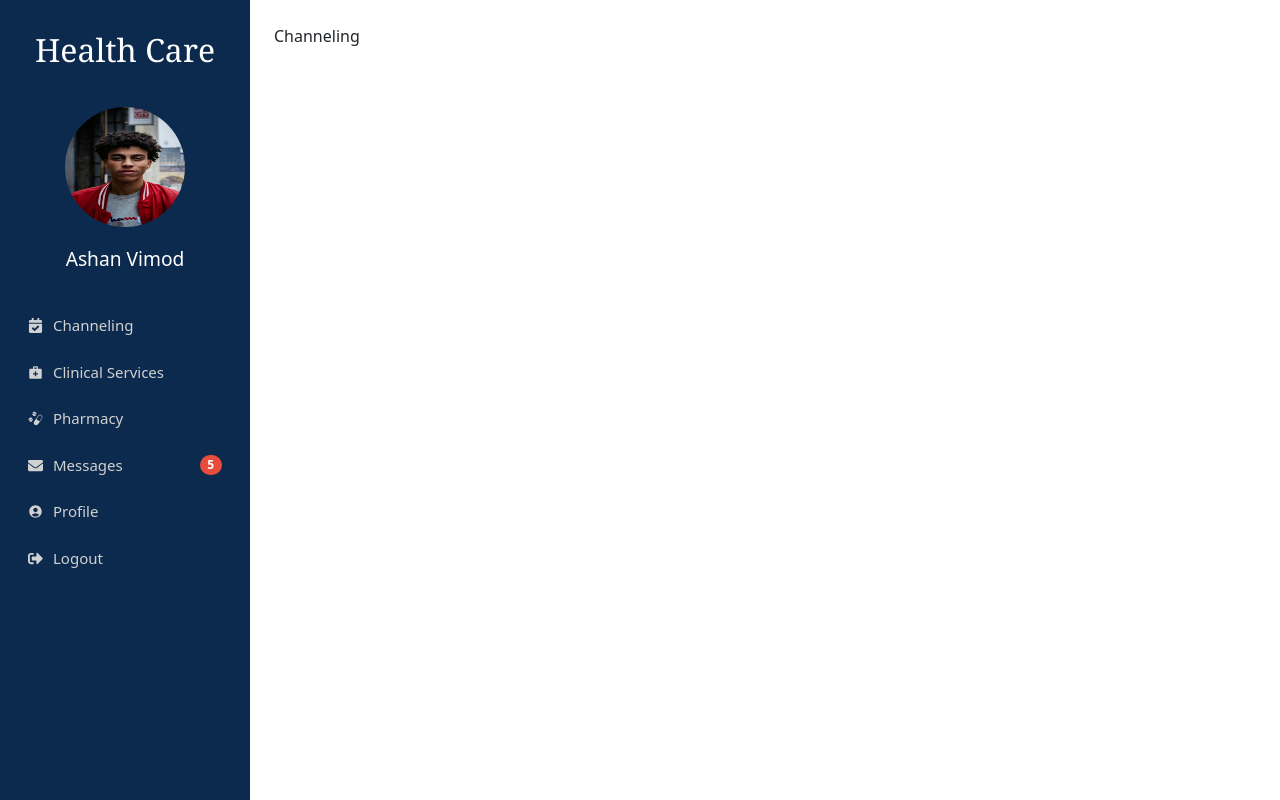
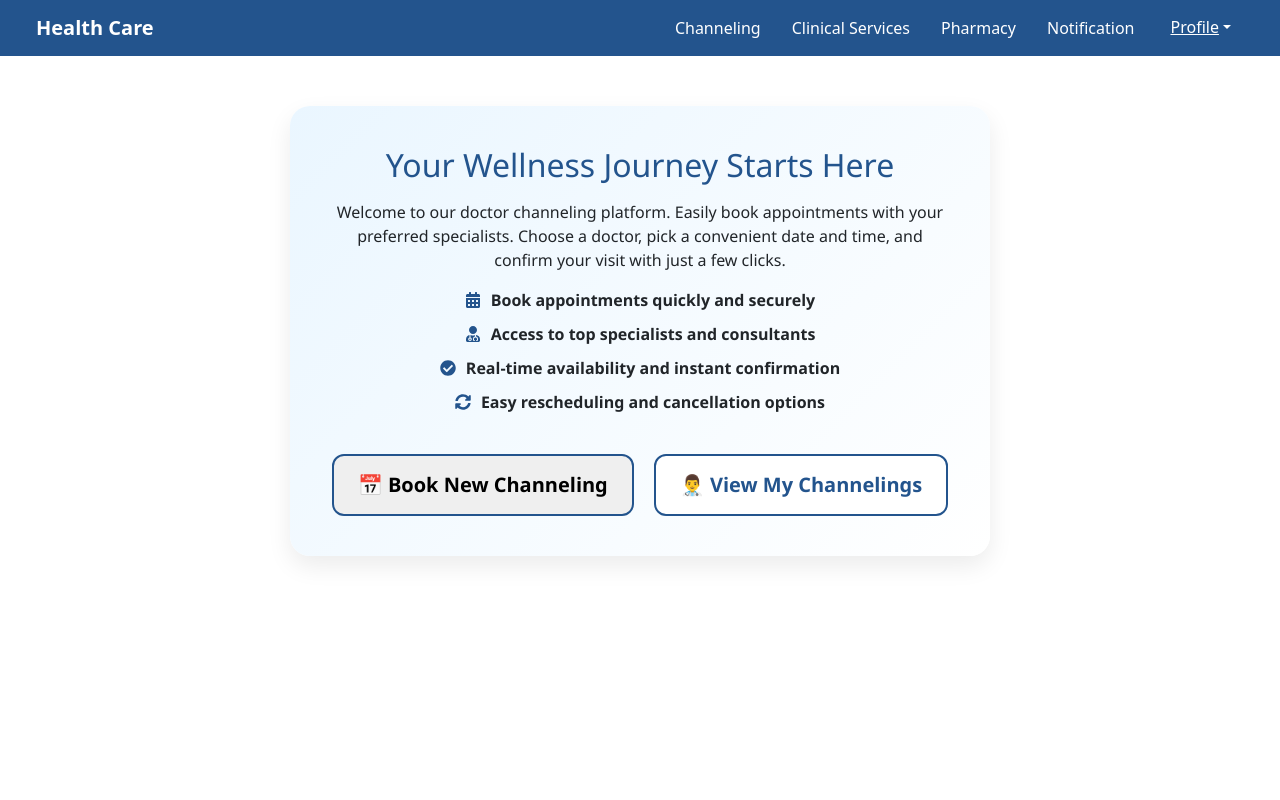
Before and after one commit to kavishka-wilagedara/healthcare-system, a React (Create React App) app in the folder frontend/: page /patient/dashboard/channeling in a window 1280 px wide. Built offline with nearby package versions, Linux system fonts and the light colour scheme.

Commit message:
implement Patient Navbar

```diff
--- a/frontend/src/App.js
+++ b/frontend/src/App.js
@@ -16,7 +16,7 @@ import ViewAppointmentDetailsPage from "./doctor/pages/ViewAppointmentDetailsPag
 import DocNavbar from "./doctor/components/DocNavbar";
 // Patient
 import PatientDashboard from "./patient/PatientDashboard";
-import Overview from "./patient/Overview";
+import Homepage from "./patient/Homepage";
 import Channeling from "./patient/Channeling";
 import Services from "./patient/Services";
 import Pharmacy from "./patient/Pharmacy";
@@ -63,11 +63,11 @@ function App() {
 
           {/* Patient Routes */}
           <Route path="/patient/dashboard" element={<PatientDashboard />}>
-            <Route index element={<Overview />} />
+            <Route index element={<Homepage />} />
             <Route path="channeling" element={<Channeling />} />
-            <Route path="services" element={<Services />} />
+            <Route path="clinical-services" element={<Services />} />
             <Route path="pharmacy" element={<Pharmacy />} />
-            <Route path="messages" element={<Messages />} />
+            <Route path="notification" element={<Messages />} />
             <Route path="profile" element={<Profile />} />
           </Route>
         </Routes>
--- /dev/null
+++ b/frontend/src/patient/Channeling.css
@@ -0,0 +1,103 @@
+.channeling-info-card {
+  background: linear-gradient(135deg, #eaf6ff, #ffffff);
+  padding: 40px;
+  border-radius: 20px;
+  box-shadow: 0 10px 25px rgba(0, 0, 0, 0.08);
+  max-width: 700px;
+  margin: 50px auto;
+  text-align: center;
+  font-family: "Segoe UI", Tahoma, Geneva, Verdana, sans-serif;
+  transition: all 0.3s ease;
+}
+
+.channeling-info-card:hover {
+  transform: translateY(-5px);
+  box-shadow: 0 15px 35px rgba(0, 0, 0, 0.12);
+}
+
+.channeling-info-card h1 {
+  font-size: 2rem;
+  color: #23548d;
+  margin-bottom: 16px;
+}
+
+.channeling-description {
+  font-size: 1rem;
+  color: #555;
+  margin-bottom: 20px;
+  line-height: 1.6;
+}
+
+.channeling-features {
+  list-style: none;
+  padding: 0;
+  margin: 20px 0;
+  text-align: left;
+  color: #333;
+}
+
+.custom-list {
+  list-style: none;
+  padding-left: 0;
+  display: flex;
+  flex-direction: column;
+  align-items: center;
+}
+
+.custom-list li {
+  display: flex;
+  align-items: center;
+  justify-content: center;
+  margin-bottom: 10px;
+  font-size: 16px;
+}
+
+.list-icon {
+  color: #23548d;
+  margin-right: 10px;
+}
+
+.channeling-buttons {
+  display: flex;
+  justify-content: center;
+  gap: 20px;
+  margin-top: 30px;
+  flex-wrap: wrap;
+}
+
+.channeling-btn:hover {
+  background-color: #23548d;
+  color: white;
+}
+
+.channeling-btn {
+  padding: 14px 24px;
+  font-size: 20px;
+  border: 2px solid #23548d;
+  border-radius: 12px;
+  cursor: pointer;
+  transition: all 0.3s ease;
+  font-weight: 600;
+  display: flex;
+  align-items: center;
+  gap: 8px;
+}
+
+.channeling-btn.primary {
+  background-color: #23548d;
+  color: white;
+}
+
+.channeling-btn.primary:hover {
+  background-color: #153e6b;
+}
+
+.channeling-btn.outline {
+  background-color: white;
+  color: #23548d;
+  border: 2px solid #23548d;
+}
+
+.channeling-btn.outline:hover {
+  background-color: #eef5fc;
+}
--- a/frontend/src/patient/Channeling.jsx
+++ b/frontend/src/patient/Channeling.jsx
@@ -1,7 +1,50 @@
 import React from "react";
+import "./Channeling.css";
+import {
+  FaCheckCircle,
+  FaUserMd,
+  FaCalendarAlt,
+  FaSyncAlt,
+} from "react-icons/fa";
 
 function Channeling() {
-  return <div>Channeling</div>;
+  return (
+    <div className="channeling-info-card">
+      <h1>Your Wellness Journey Starts Here</h1>
+      <p>
+        Welcome to our doctor channeling platform. Easily book appointments with
+        your preferred specialists. Choose a doctor, pick a convenient date and
+        time, and confirm your visit with just a few clicks.
+      </p>
+      <ul className="custom-list">
+        <strong>
+          <li>
+            <FaCalendarAlt className="list-icon" /> Book appointments quickly
+            and securely
+          </li>
+          <li>
+            <FaUserMd className="list-icon" /> Access to top specialists and
+            consultants
+          </li>
+          <li>
+            <FaCheckCircle className="list-icon" /> Real-time availability and
+            instant confirmation
+          </li>
+          <li>
+            <FaSyncAlt className="list-icon" /> Easy rescheduling and
+            cancellation options
+          </li>
+        </strong>
+      </ul>
+
+      <div className="channeling-buttons">
+        <button className="channeling-btn">📅 Book New Channeling</button>
+        <button className="channeling-btn outline">
+          👨‍⚕️ View My Channelings
+        </button>
+      </div>
+    </div>
+  );
 }
 
 export default Channeling;
--- a/frontend/src/patient/Overview.jsx
+++ b/frontend/src/patient/Homepage.jsx
@@ -1,16 +1,16 @@
 import React from "react";
 
-function Overview() {
+function Homepage() {
   const data = {
     name: "Ashan Vimod",
   };
 
   return (
-    <div className="overview">
+    <div className="homepage">
       <h1>Welcome {data.name} ,</h1>
       <p>You’re one step closer to feeling your best-let’s make today count!</p>
     </div>
   );
 }
 
-export default Overview;
+export default Homepage;
--- /dev/null
+++ b/frontend/src/patient/PatientNavbar.css
@@ -0,0 +1,46 @@
+.patient-navbar {
+  background-color: #23548d !important;
+  padding: 8px 20px;
+}
+
+.patient-navbar .navbar-title {
+  color: #ffffff;
+  font-weight: bold;
+  font-size: 20px;
+}
+
+.patient-navbar .nav-link {
+  color: #ffffff;
+  margin-left: 15px;
+  font-weight: 500;
+  transition: color 0.3s;
+}
+
+.patient-navbar .nav-link:hover {
+  color: #cde1ff;
+}
+
+.patient-navbar .dropdown-toggle {
+  color: #ffffff;
+  font-weight: 500;
+  margin-left: 15px;
+}
+
+.patient-navbar .dropdown-menu {
+  right: 0;
+  left: auto;
+  background-color: #ffffff;
+  border-radius: 8px;
+  padding: 8px;
+  box-shadow: 0 2px 8px rgba(0, 0, 0, 0.1);
+}
+
+.patient-navbar .dropdown-item {
+  color: #23548d;
+  font-weight: 500;
+}
+
+.patient-navbar .dropdown-item:hover {
+  background-color: #f0f4fa;
+  color: #0c2a4d;
+}
--- /dev/null
+++ b/frontend/src/patient/PatientNavbar.jsx
@@ -0,0 +1,49 @@
+import React from "react";
+import { Nav, Navbar, Container, Dropdown } from "react-bootstrap";
+import { Link } from "react-router-dom";
+import { FaSignOutAlt } from "react-icons/fa";
+import "./PatientNavbar.css";
+
+const PatientNavbar = () => {
+  return (
+    <Navbar bg="light" expand="lg" className="patient-navbar px-4">
+      <Container fluid>
+        <Navbar.Brand as={Link} to="/patient/dashboard">
+          <span className="navbar-title">Health Care</span>
+        </Navbar.Brand>
+        <Navbar.Collapse id="basic-navbar-nav">
+          <Nav className="ms-auto">
+            {/* Left-align the Nav items */}
+            <Nav.Link as={Link} to="/patient/dashboard/channeling">
+              Channeling
+            </Nav.Link>
+            <Nav.Link as={Link} to="/patient/dashboard/clinical-services">
+              Clinical Services
+            </Nav.Link>
+            <Nav.Link as={Link} to="/patient/dashboard/pharmacy">
+              Pharmacy
+            </Nav.Link>
+            <Nav.Link as={Link} to="/patient/dashboard/notification">
+              Notification
+            </Nav.Link>
+            <Dropdown align="end">
+              <Dropdown.Toggle variant="link" id="dropdown-profile">
+                Profile
+              </Dropdown.Toggle>
+              <Dropdown.Menu>
+                <Dropdown.Item as={Link} to="/patient/dashboard/profile">
+                  View Profile
+                </Dropdown.Item>
+                <Dropdown.Item as={Link} to="/logout">
+                  <FaSignOutAlt className="icon" /> Logout
+                </Dropdown.Item>
+              </Dropdown.Menu>
+            </Dropdown>
+          </Nav>
+        </Navbar.Collapse>
+      </Container>
+    </Navbar>
+  );
+};
+
+export default PatientNavbar;
--- a/frontend/src/patient/PatientSidebar.css
+++ /dev/null
@@ -1,56 +0,0 @@
-.sidebar {
-  width: 250px;
-  min-height: 100vh;
-  background-color: #0c2a4d;
-  color: white;
-  position: fixed;
-}
-
-.sidebar-header .profile-picture {
-  margin-top: 30px;
-  width: 120px;
-  height: 120px;
-  border-radius: 50%;
-}
-
-.sidebar-header .title {
-  margin-top: 15px;
-  font-family: Georgia, "Times New Roman", Times, serif;
-  font-size: xx-large;
-}
-
-.sidebar .profile-name {
-  margin-top: 20px;
-  font-size: larger;
-  color: #fff;
-}
-
-.nav-item {
-  color: #d1d1d1;
-  padding: 12px;
-  font-size: 15px;
-  display: flex;
-  align-items: center;
-  transition: 0.3s;
-}
-
-.nav-item:hover,
-.nav-item.active {
-  background-color: #163b60;
-  color: white;
-}
-
-.icon {
-  margin-right: 10px;
-  width: 15px;
-  height: 15px;
-}
-
-.badge {
-  background-color: #e74c3c;
-  color: white;
-  font-size: 12px;
-  margin-left: auto;
-
-  border-radius: 12px;
-}
--- a/frontend/src/patient/PatientSidebar.jsx
+++ /dev/null
@@ -1,64 +0,0 @@
-import React from "react";
-import { Nav } from "react-bootstrap";
-import { Link } from "react-router-dom";
-import { FaCalendarCheck, FaEnvelope, FaSignOutAlt } from "react-icons/fa";
-import { GiMedicines } from "react-icons/gi";
-import { MdAccountCircle } from "react-icons/md";
-import { MdMedicalServices } from "react-icons/md";
-import "./PatientSidebar.css";
-import profilePicture from "../assets/profile-picture.jpg";
-
-const PatientSidebar = () => {
-  return (
-    <div className="sidebar d-flex flex-column p-3">
-      <div className="sidebar-header text-center mb-4">
-        <h2 className="title">Health Care</h2>
-        <img src={profilePicture} alt="Profile" className="profile-picture" />
-        <h5 className="profile-name">Ashan Vimod</h5>
-      </div>
-      <Nav className="flex-column">
-        <Nav.Link
-          as={Link}
-          to="/patient/dashboard/channeling"
-          className="nav-item"
-        >
-          <FaCalendarCheck className="icon" /> Channeling
-        </Nav.Link>
-        <Nav.Link
-          as={Link}
-          to="/patient/dashboard/services"
-          className="nav-item"
-        >
-          <MdMedicalServices className="icon" /> Clinical Services
-        </Nav.Link>
-        <Nav.Link
-          as={Link}
-          to="/patient/dashboard/pharmacy"
-          className="nav-item"
-        >
-          <GiMedicines className="icon" /> Pharmacy
-        </Nav.Link>
-        <Nav.Link
-          as={Link}
-          to="/patient/dashboard/messages"
-          className="nav-item"
-        >
-          <FaEnvelope className="icon" /> Messages{" "}
-          <span className="badge">5</span>
-        </Nav.Link>
-        <Nav.Link
-          as={Link}
-          to="/patient/dashboard/profile"
-          className="nav-item"
-        >
-          <MdAccountCircle className="icon" /> Profile
-        </Nav.Link>
-        <Nav.Link as={Link} to="/logout" className="nav-item mt-auto">
-          <FaSignOutAlt className="icon" /> Logout
-        </Nav.Link>
-      </Nav>
-    </div>
-  );
-};
-
-export default PatientSidebar;
--- a/frontend/src/patient/patientDashboard.jsx
+++ b/frontend/src/patient/patientDashboard.jsx
@@ -1,14 +1,12 @@
 import React from "react";
-import PatientSidebar from "./PatientSidebar";
+import PatientNavbar from "./PatientNavbar";
 import { Outlet } from "react-router-dom";
 
 const PatientDashboard = () => {
   return (
     <div>
-      <PatientSidebar />
-      <div className="flex-grow-1 p-4" style={{ marginLeft: "250px" }}>
-        <Outlet />
-      </div>
+      <PatientNavbar />
+      <Outlet />
     </div>
   );
 };
```
Also changed, not shown: frontend/src/patient/Services.css (+8 -17 lines), frontend/src/patient/Homepage.css (added), frontend/src/patient/Overview.css (deleted).
